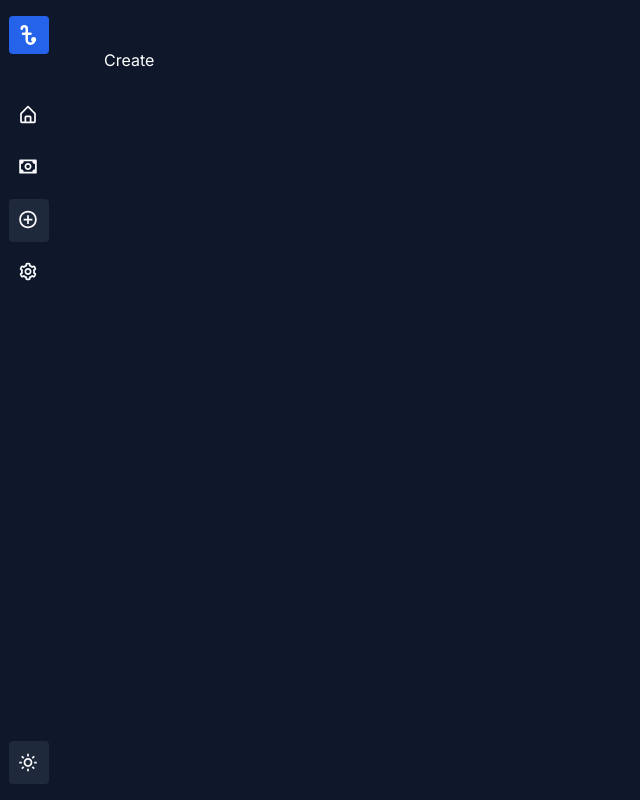
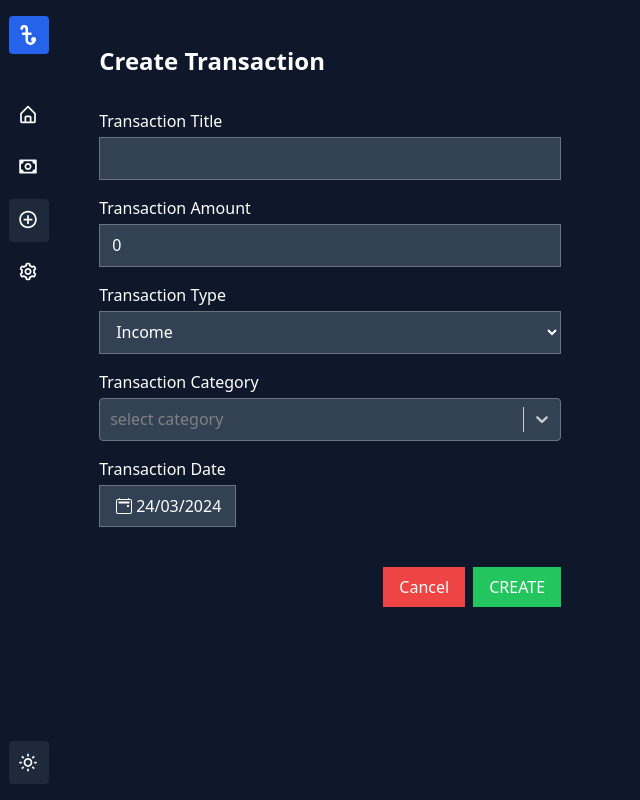
Before and after one commit to BasilVj/expense-tracker, a Next.js app: page /transactions/create in a window 1280 px wide. Shown: the whole page, without its empty margins (0-640 px from the left). Built offline with nearby package versions, Linux system fonts and the light colour scheme.

Commit message:
transaction form created

```diff
--- a/app/(routes)/dashboard/page.tsx
+++ b/app/(routes)/dashboard/page.tsx
@@ -1,9 +1,11 @@
-"use client";
-
 import React from "react";
 
 const page = () => {
-  return <div className="page__wrapper">dashboard</div>;
+  return (
+    <div className="page__wrapper">
+      <h1 className="text-2xl font-bold">Dashboard</h1>
+    </div>
+  );
 };
 
 export default page;
--- a/app/(routes)/settings/page.tsx
+++ b/app/(routes)/settings/page.tsx
@@ -1,7 +1,11 @@
 import React from "react";
 
 const page = () => {
-  return <div className="page__wrapper">settings</div>;
+  return (
+    <div className="page__wrapper ">
+      <h1 className="text-2xl font-bold">Settings</h1>
+    </div>
+  );
 };
 
 export default page;
--- a/app/(routes)/transactions/create/page.tsx
+++ b/app/(routes)/transactions/create/page.tsx
@@ -1,7 +1,13 @@
+import TransactionForm from "@/components/common/TransactionForm";
 import React from "react";
 
 const page = () => {
-  return <div className="page__wrapper ">Create</div>;
+  return (
+    <div className="page__wrapper ">
+      <h1 className="text-2xl font-bold">Create Transaction</h1>
+      <TransactionForm />
+    </div>
+  );
 };
 
 export default page;
--- a/app/(routes)/transactions/page.tsx
+++ b/app/(routes)/transactions/page.tsx
@@ -1,7 +1,11 @@
 import React from "react";
 
 const page = () => {
-  return <div className="page__wrapper "> Transactions</div>;
+  return (
+    <div className="page__wrapper">
+      <h1 className="text-2xl font-bold">Transactions</h1>
+    </div>
+  );
 };
 
 export default page;
--- a/app/globals.css
+++ b/app/globals.css
@@ -10,9 +10,13 @@
 }
 
 [data-sidebar="true"] .page__wrapper {
-  @apply ps-[18rem] py-12 pe-[6.5rem] transition-all duration-300 ease-in;
+  @apply ps-4 pe-4 sm:ps-[6rem] sm:pe-[2.5rem] lg:ps-[18rem] sm:py-[2.8rem] lg:pe-[6.5rem] transition-all duration-300 ease-in;
 }
 
 [data-sidebar="false"] .page__wrapper {
-  @apply px-[6.5rem] py-12 transition-all duration-300 ease-in;
+  @apply px-[1.3rem] sm:ps-[6rem] sm:pe-[2.5rem] lg:px-[6.2rem] sm:py-[2.8rem] py-10 transition-all duration-300 ease-in;
 }
+
+.react-datepicker-popper {
+  @apply ml-[2rem] pb-2 pt-2;
+}
--- a/app/layout.tsx
+++ b/app/layout.tsx
@@ -1,11 +1,9 @@
 import type { Metadata } from "next";
-import { Inter } from "next/font/google";
+
 import "./globals.css";
 import Sidebar from "@/components/layout/sidebar/Sidebar";
 import { Providers } from "./providers";
 import MobileSidebar from "@/components/layout/sidebar/MobileSidebar";
-
-const inter = Inter({ subsets: ["latin"] });
 
 export const metadata: Metadata = {
   title: "Create Next App",
@@ -19,7 +17,7 @@
 }>) {
   return (
     <html lang="en" suppressHydrationWarning>
-      <body className={inter.className} data-sidebar="false">
+      <body data-sidebar="false">
         <Providers>
           <div className="sm:block hidden">
             <Sidebar />
--- /dev/null
+++ b/components/ReactDatePicker.tsx
@@ -0,0 +1,30 @@
+"use client";
+import React, { useState } from "react";
+import ReactDatePicker from "react-datepicker";
+import "react-datepicker/dist/react-datepicker.css";
+import { BsCalendar2Event } from "react-icons/bs";
+
+const DatePicker = () => {
+  const [selectedDate, setSelectedDate] = useState(new Date());
+  return (
+    <div
+      className="mt-1 w-[137px] flex items-center bg-[#334155] py-2 ps-4 justify-center border border-[#6b7280]
+    focus:outline-none focus:border-[#2563eb] focus:border-2 cursor-pointer"
+    >
+      <span className="pr-1">
+        <BsCalendar2Event />
+      </span>
+
+      <ReactDatePicker
+      id="transactionDatePicker"
+        selected={selectedDate}
+        onChange={(date: Date) => setSelectedDate(date)}
+        className="bg-[#334155] outline-none cursor-pointer w-full"
+        dateFormat={"dd/MM/yyyy"}
+        showPopperArrow={false}
+      />
+    </div>
+  );
+};
+
+export default DatePicker;
--- /dev/null
+++ b/components/common/TransactionForm.tsx
@@ -0,0 +1,76 @@
+"use client";
+import React from "react";
+import Select from "react-select";
+import DatePicker from "../ReactDatePicker";
+
+const TransactionForm = () => {
+  const colorStyles = {
+    control: (styles: any) => ({
+      ...styles,
+      backgroundColor: "#334155",
+      borderColor: "#6b7280",
+      height: "43px",
+    }),
+  };
+
+  return (
+    <div className="pt-8 w-full xl:w-[42.7%]">
+      <form action="">
+        <label className="flex flex-col mb-4">
+          Transaction Title
+          <input
+            required
+            type="text"
+            className="bg-[#334155] px-3 py-1 mt-1 h-[43px] border border-[#6b7280]
+            focus:outline-none focus:border-[#2563eb] focus:border-2"
+          />
+        </label>
+        <label className="flex flex-col mb-4">
+          Transaction Amount
+          <input
+            type="number"
+            min={1}
+            defaultValue={0}
+            className="bg-[#334155] px-3 py-1 mt-1 h-[43px] border border-[#6b7280]
+            focus:outline-none focus:border-[#2563eb] focus:border-2"
+          />
+        </label>
+        <label className="flex flex-col mb-4">
+          Transaction Type
+          <select
+            name="transaction-type"
+            id=""
+            className="bg-[#334155] px-3 py-1 mt-1 h-[43px] border border-[#6b7280]
+            focus:outline-none focus:border-[#2563eb] focus:border-2"
+          >
+            <option disabled value="">
+              select transaction type
+            </option>
+            <option value="income">Income</option>
+            <option value="expense">Expense</option>
+          </select>
+        </label>
+        <label className="flex flex-col mb-4">
+          Transaction Category
+          <Select
+          required
+            className="mt-1 focus:border-[#2563eb] focus:border-2 "
+            menuPlacement="top"
+            styles={colorStyles}
+            placeholder="select category"
+          />
+        </label>
+        <div className="mb-4 flex flex-col">
+          <label>Transaction Date</label>
+          <DatePicker />
+        </div>
+        <div className="w-full flex justify-end mt-10">
+          <button className="bg-[#EF4444] me-2 py-2 px-4">Cancel</button>
+          <button className="bg-[#22C55E] px-4">CREATE</button>
+        </div>
+      </form>
+    </div>
+  );
+};
+
+export default TransactionForm;
--- a/components/layout/sidebar/MobileSidebar.tsx
+++ b/components/layout/sidebar/MobileSidebar.tsx
@@ -2,6 +2,7 @@
 import React from "react";
 import Icon from "../../Icon";
 import MobileThemeToggler from "./MobileThemeToggler";
+import Link from "next/link";
 
 const MobileSidebar = () => {
   return (
@@ -16,12 +17,14 @@
               className="dark:bg-[#334054] bg-[#cbd5e1] p-2 rounded"
               key={index}
             >
+              <Link href={`${navLink.path}`}>
                 <Icon
                   key={index}
                   iconName={navLink.icon}
                   iconcontainerCls={`w-auto h-full`}
                   iconCls={`dark:text-gray-50 text-[#1E293B] h-[25px] w-[25px]`}
                 />
+              </Link>
             </li>
           ))}
           <MobileThemeToggler />
--- a/components/layout/sidebar/Sidebar.tsx
+++ b/components/layout/sidebar/Sidebar.tsx
@@ -20,6 +20,14 @@
     }
   }, [toggleSidebar]);
 
+  const handleSidebarToggle = () => {
+    setToggleSidebar((prev) => !prev);
+    document.body.setAttribute(
+      "data-sidebar",
+      sidebarValue === "true" ? "false" : "true"
+    );
+  };
+
   return (
     <div
       data-test="false"
@@ -36,13 +44,7 @@
                ? "h-[46px] w-[233px] rounded-s justify-start "
                : "h-[38px] w-[40px] rounded ps-1"
            }`}
-          onClick={() => {
-            setToggleSidebar((prev) => !prev);
-            document.body.setAttribute(
-              "data-sidebar",
-              sidebarValue === "true" ? "false" : "true"
-            );
-          }}
+          onClick={handleSidebarToggle}
         >
           <TbCurrencyTaka
             className={`h-full w-auto ${toggleSidebar ? "p-1 ps-2" : ""}`}
--- a/package.json
+++ b/package.json
@@ -16,7 +16,7 @@
     "next-themes": "^0.3.0",
     "react": "^18",
     "react-countup": "^6.5.2",
-    "react-datepicker": "^6.4.0",
+    "react-datepicker": "^6.8.0",
     "react-dom": "^18",
     "react-hot-toast": "^2.4.1",
     "react-icons": "^5.0.1",
@@ -27,6 +27,7 @@
   "devDependencies": {
     "@types/node": "^20",
     "@types/react": "^18",
+    "@types/react-datepicker": "^6.2.0",
     "@types/react-dom": "^18",
     "autoprefixer": "^10.0.1",
     "postcss": "^8",
```
Also changed, not shown: 1 other file (tests, documents, lock files or other folders). Lines whose indentation alone changed are shown as unchanged.
